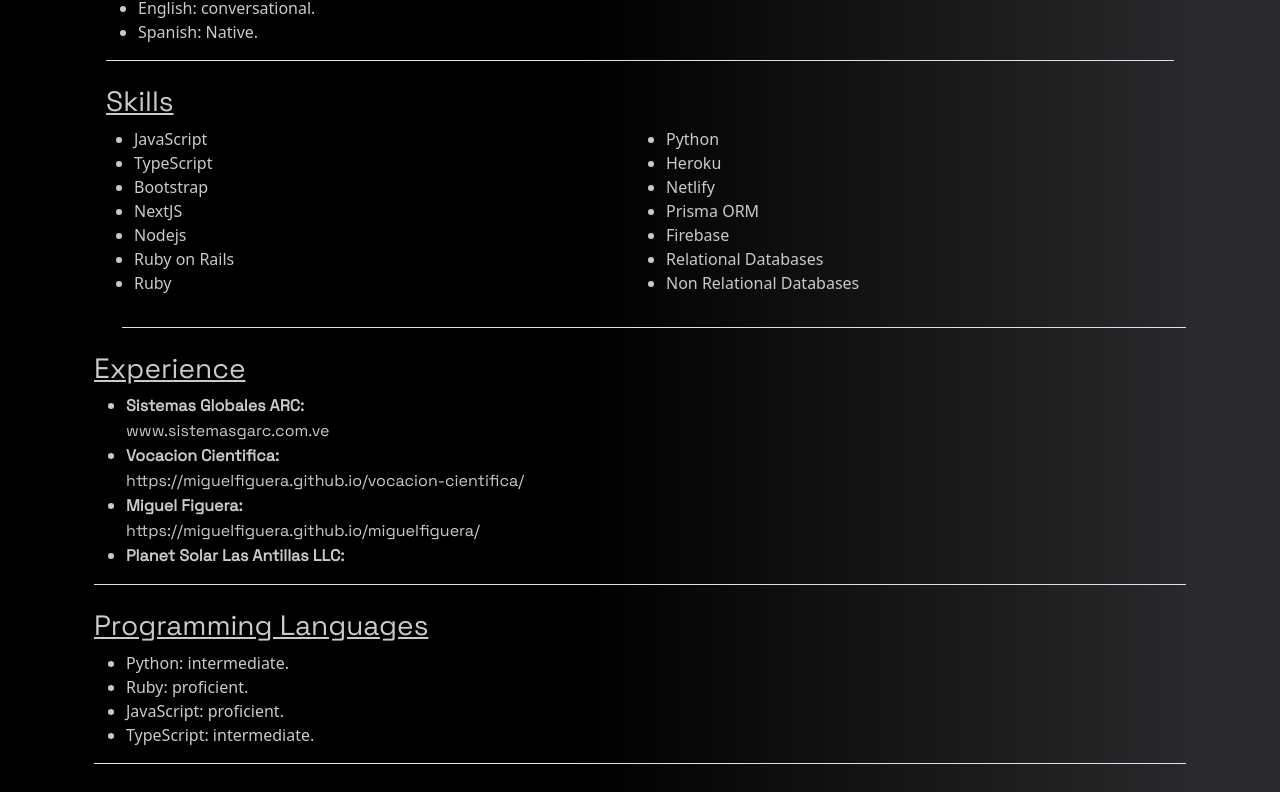
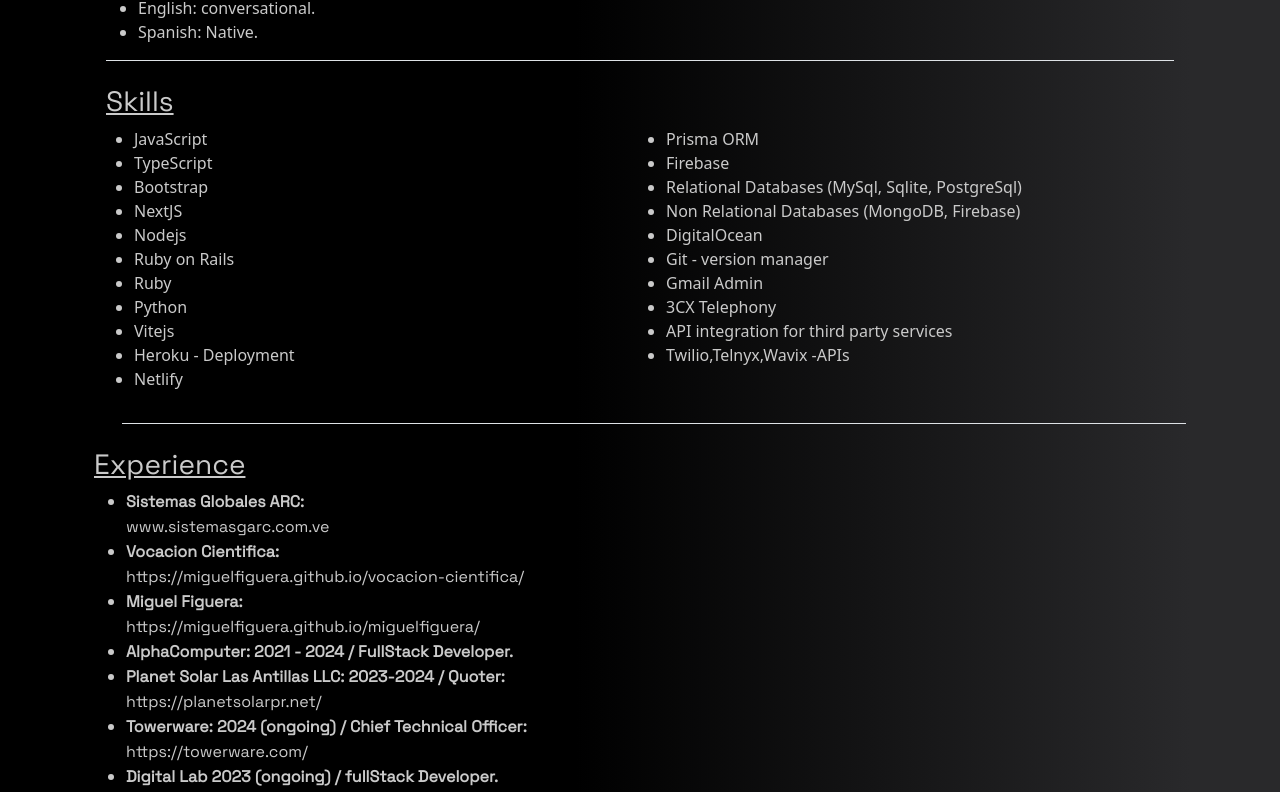
Before and after one commit to miguelfiguera/miguelfiguera, a React (Create React App) app: page /miguelfiguera/dev in a window 1280 px wide. Shown: the part 657-1449 px from the top of the page. Built offline with nearby package versions, Linux system fonts and the light colour scheme; a web font is replaced by a local one.

Commit message:
modify helpers.js, curriculumDev.js and LiLinks.js

```diff
--- a/src/Componentes/Helpers.js
+++ b/src/Componentes/Helpers.js
@@ -196,7 +196,10 @@
       text: "Miguel Figuera",
       link: " https://miguelfiguera.github.io/miguelfiguera/",
     },
-    {text: 'Planet Solar Las Antillas LLC', link:''}
+    {text:'AlphaComputer: 2021 - 2024 / FullStack Developer'},
+    {text: 'Planet Solar Las Antillas LLC: 2023-2024 / Quoter', link:'https://planetsolarpr.net/'},
+    {text: 'Towerware: 2024 (ongoing) / Chief Technical Officer', link:'https://towerware.com/'},
+    {text: 'Digital Lab 2023 (ongoing) / fullStack Developer'}
   ],
   programmingLanguages: [
     "Python: intermediate.",
@@ -209,7 +212,7 @@
   education: [
     "Computer Science - UNETI (2023 - ongoing)",
     "FreeCodeCamp.org Curriculum (2023)",
-    "The Odin Project: Ruby Path (2022)",
+    "The Odin Project: Ruby Path (2021)",
     "Diploma on techno - pedagogy and new technologies for teaching. UPEL(2020) ",
     "B.A. in Jazz Music - UNEARTE (2018)",
   ],
@@ -223,13 +226,19 @@
     "Ruby on Rails",
     "Ruby",
     "Python",
-    //  "Vitejs",
-    "Heroku",
+    "Vitejs",
+    "Heroku - Deployment",
     "Netlify",
     "Prisma ORM",
     "Firebase",
-    "Relational Databases",
-    "Non Relational Databases",
+    "Relational Databases (MySql, Sqlite, PostgreSql)",
+    "Non Relational Databases (MongoDB, Firebase)",
+    "DigitalOcean",
+    "Git - version manager",
+    "Gmail Admin",
+    "3CX Telephony",
+    "API integration for third party services",
+    "Twilio,Telnyx,Wavix -APIs"
   ],
   softSkills: [
     "Problem Solver",
--- a/src/Componentes/c.vitae/CurriculumDev.js
+++ b/src/Componentes/c.vitae/CurriculumDev.js
@@ -22,9 +22,19 @@
   const education = curriculum.education.map((e) => {
     return <Li object={e} key={e.id} />;
   });
-  const skills = curriculum.skills.map((e) => {
+
+
+  const skills1 = curriculum.skills.slice(0,(curriculum.skills.length/2+1)).map((e) => {
     return <Li object={e} />;
   });
+
+  const skills2 =curriculum.skills.slice((curriculum.skills.length/2+1)).map((e) => {
+    return <Li object={e} />;
+  });
+
+
+
+
 
   const softSkills = curriculum.softSkills.map((e) => {
     return <Li object={e} />;
@@ -76,8 +86,8 @@
 
             <h3 className="mt-4 text-decoration-underline">Skills</h3>
             <div className="row border-bottom ms-3">
-              <ul className="pb-3 col">{skills.slice(0, 7)}</ul>
-              <ul className=" pb-3 col">{skills.slice(7)}</ul>
+              <ul className="pb-3 col">{skills1}</ul>
+              <ul className=" pb-3 col">{skills2}</ul>
             </div>
           </div>
 
--- a/src/Componentes/c.vitae/LiLinks.js
+++ b/src/Componentes/c.vitae/LiLinks.js
@@ -4,14 +4,21 @@
 export default function LiLinks({ object }) {
   return (
     <div>
-      {" "}
       <li>
         <Link
           to={object.link}
           className="text-decoration-none"
           style={{ color: "#CACACA" }}
         >
-          <strong>{object.text}:</strong> <br /> {object.link}
+          {!object.link  ? (
+            <>
+            <strong>{object.text}.</strong>
+            <br /></>
+          ) : (
+            <>
+              <strong>{object.text}:</strong> <br /> {object.link}
+            </>
+          )}
         </Link>
       </li>
     </div>
```
